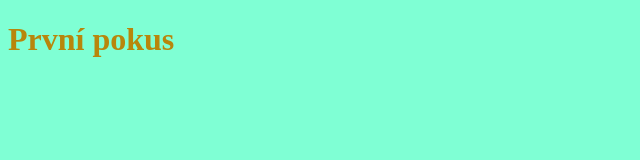
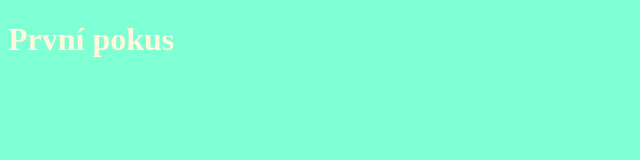
Before and after one commit to matyaskova/kvarta242, a plain HTML site: page index.html in a window 1280 px wide. Shown: the whole page, without its empty margins (0-640 px from the left). Drawn offline with Linux system fonts and the light colour scheme.

Commit message:
Add files via upload

```diff
--- a/styl.css
+++ b/styl.css
@@ -1,2 +1,2 @@
 body{background-color: aquamarine;
- color: darkgoldenrod;}
+ color: cornsilk;}
```
